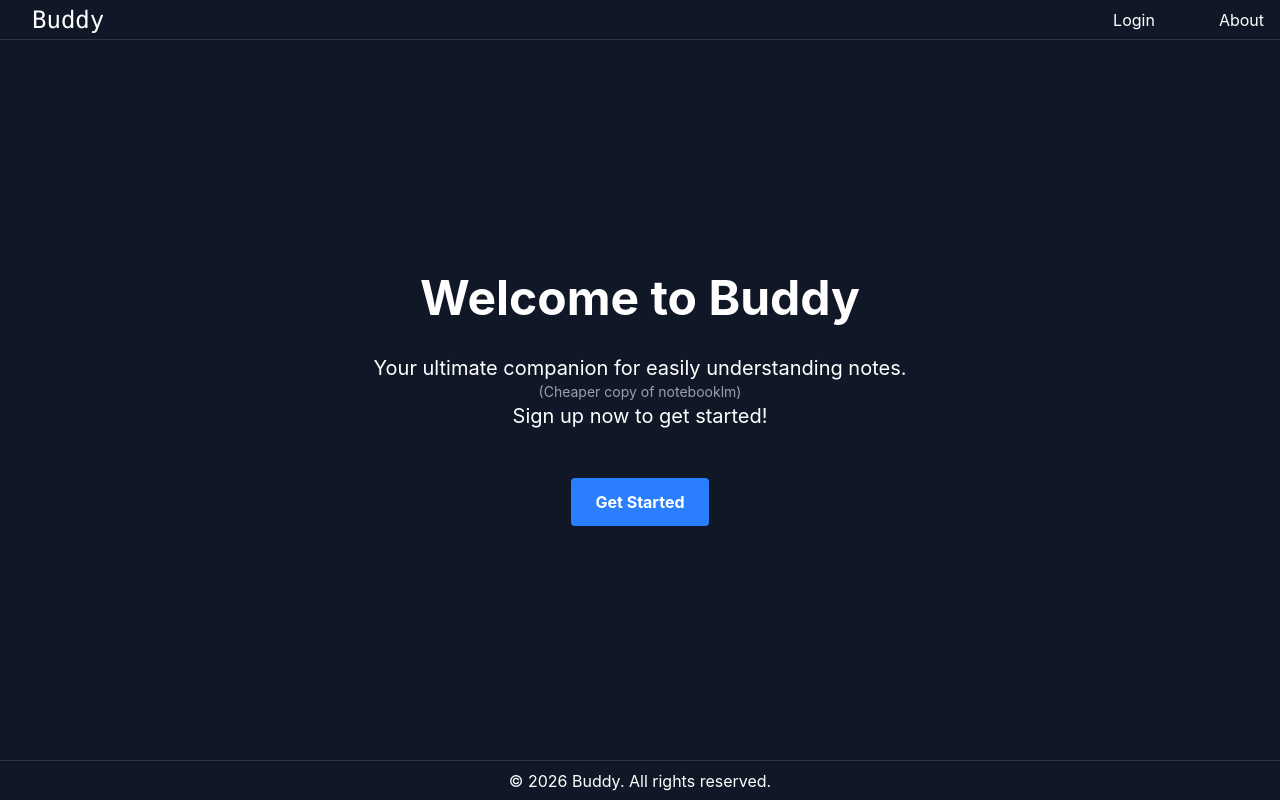
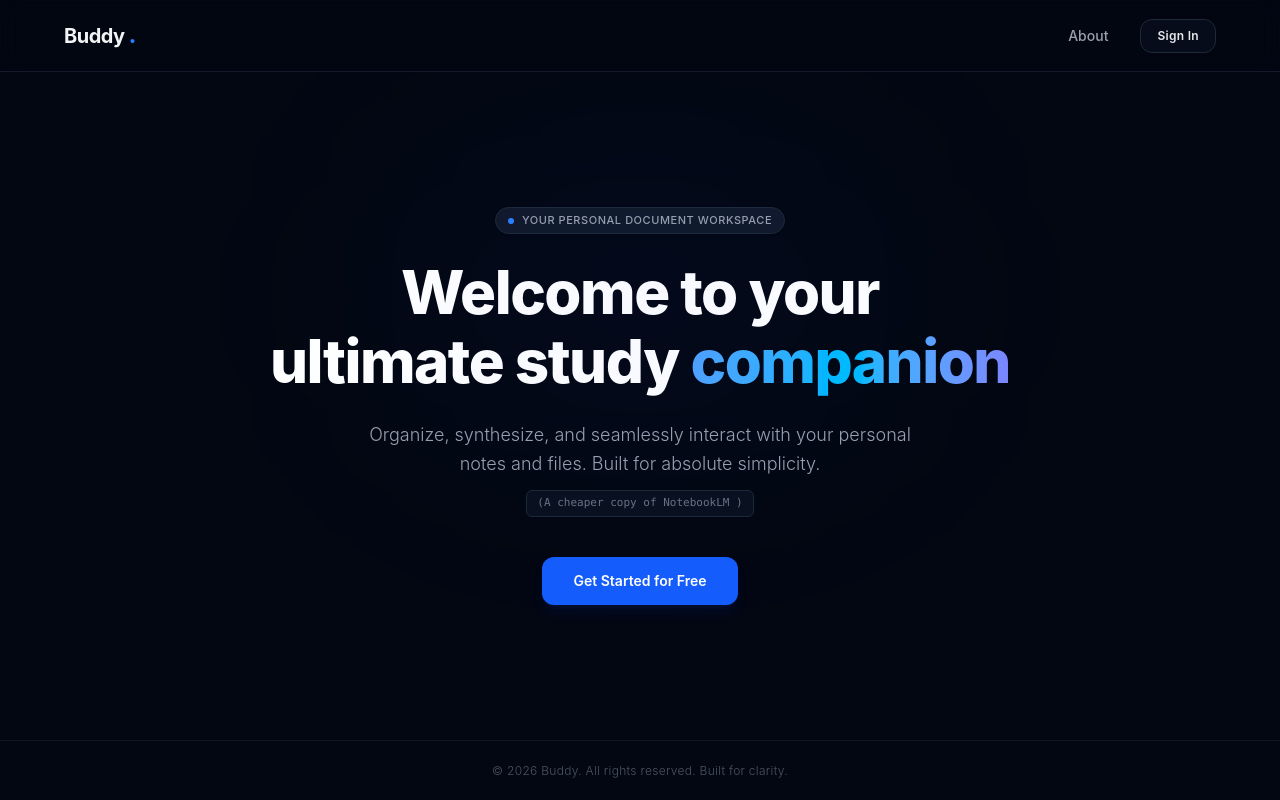
Before and after one commit to OikawaToru1/Buddy, a React (Vite) app in the folder client/: page / in a window 1280 px wide. Built offline with nearby package versions, Linux system fonts and the light colour scheme.

Commit message:
changed ui for landing page

```diff
--- a/client/src/pages/LandingPage.tsx
+++ b/client/src/pages/LandingPage.tsx
@@ -3,36 +3,83 @@ function LandingPage() {
 
 
   return (
-    <div className="landing-page h-screen">
-      <header className="h-[5vh] landing-header flex justify-between items-center p-4 bg-gray-900 border-b border-gray-600/50 text-white">
-        <h1 className="font-mono text-2xl p-4 cursor-pointer select-none"><a href="/">Buddy</a></h1>
-        <nav className="flex gap-16">
-          <a href="/login" className="nav-link">
-            Login
+    <div className="landing-page min-h-screen bg-gray-950 text-gray-100 flex flex-col justify-between antialiased selection:bg-blue-500/30 selection:text-blue-200">
+      {/* Header */}
+      <header className="h-[72px] flex justify-between items-center px-6 lg:px-16 bg-gray-950/70 backdrop-blur-md border-b border-gray-800/60 sticky top-0 z-50 shrink-0">
+        <h1 className="text-xl font-bold tracking-tight cursor-pointer select-none">
+          <a
+            href="/"
+            className="hover:opacity-90 transition-opacity flex items-center gap-1"
+          >
+            Buddy<span className="text-blue-500 font-black">.</span>
           </a>
-          <a href="" className="nav-link">
+        </h1>
+        <nav className="flex items-center gap-8 text-sm font-medium text-gray-400">
+          <a
+            href="/about"
+            className="hover:text-white transition-colors duration-200"
+          >
             About
+          </a>
+          <a
+            href="/login"
+            className="text-gray-200 hover:text-white border border-gray-800 bg-gray-900/40 px-4 py-2 rounded-xl text-xs font-semibold tracking-wide transition-all duration-200 hover:border-gray-700 active:scale-95"
+          >
+            Sign In
           </a>
         </nav>
       </header>
-      <main className="landing-main flex flex-col items-center justify-center h-[90vh] bg-gray-900 text-white">
-        <h1 className="text-5xl font-bold mb-8">Welcome to Buddy</h1>
-        <h2 className="text-xl mb-12 text-center max-w-2xl">
-          Your ultimate companion for easily understanding notes. <br></br>
-          <p className="text-sm text-gray-400">(Cheaper copy of notebooklm)</p>
 
-          Sign up now to get started!
-        </h2>
-        <a
-          href="/signup"
-          className="bg-blue-500 hover:bg-blue-700 text-white font-bold py-3 px-6 rounded focus:outline-none focus:shadow-outline"
-        >
-          Get Started
-        </a>
+      {/* Hero Content Section */}
+      <main className="flex-1 flex flex-col items-center justify-center px-6 py-20 text-center relative overflow-hidden max-w-4xl mx-auto w-full">
+        {/* Subtle Decorative Background Accent (Not distracting, just premium depth) */}
+        <div className="absolute top-1/3 left-1/2 -translate-x-1/2 -translate-y-1/2 w-[500px] h-[250px] bg-blue-600/5 blur-[120px] rounded-full pointer-events-none" />
+
+        {/* Tiny Status Badge */}
+        <div className="inline-flex items-center gap-2 bg-gray-900 border border-gray-800 rounded-full px-3 py-1 mb-6 animate-fade-in shadow-sm">
+          <span className="h-1.5 w-1.5 rounded-full bg-blue-500"></span>
+          <span className="text-[11px] font-medium tracking-wider uppercase text-gray-400">
+            Your personal document workspace
+          </span>
+        </div>
+
+        {/* Hero Heading */}
+        <h1 className="text-4xl sm:text-6xl font-extrabold text-white tracking-tight leading-[1.15] mb-6">
+          Welcome to your <br />
+          ultimate study{" "}
+          <span className="bg-gradient-to-r from-blue-400 via-sky-400 to-indigo-400 bg-clip-text text-transparent">
+            companion
+          </span>
+        </h1>
+
+        {/* Supporting Description Subtext */}
+        <div className="flex flex-col items-center gap-3 max-w-xl mb-10">
+          <p className="text-base sm:text-lg text-gray-400 leading-relaxed font-light">
+            Organize, synthesize, and seamlessly interact with your personal
+            notes and files. Built for absolute simplicity.
+          </p>
+          {/* Your funny sub-tag, styled cleanly so it looks witty, not sloppy */}
+          <span className="inline-block font-mono text-[11px] bg-gray-900/60 border border-gray-800 text-gray-500 px-2.5 py-1 rounded-md">
+            (A cheaper copy of NotebookLM )
+          </span>
+        </div>
+
+        {/* Call to Action Button */}
+        <div className="flex flex-col sm:flex-row items-center gap-4 w-full justify-center">
+          <a
+            href="/signup"
+            className="w-full sm:w-auto text-sm font-semibold text-white bg-blue-600 hover:bg-blue-500 px-8 py-3.5 rounded-xl shadow-lg shadow-blue-600/10 transition-all duration-200 transform active:scale-[0.98] text-center"
+          >
+            Get Started for Free
+          </a>
+        </div>
       </main>
 
-      <footer className="landing-footer flex justify-center h-[5vh] items-center p-4 bg-gray-900 border-t border-gray-600/50 text-white bottom-0 w-full">
-        <p>&copy; 2026 Buddy. All rights reserved.</p>
+      {/* Footer */}
+      <footer className="h-[60px] flex justify-center items-center px-6 bg-gray-950 border-t border-gray-900 text-center shrink-0">
+        <p className="text-xs text-gray-600 font-light tracking-wide">
+          &copy; 2026 Buddy. All rights reserved. Built for clarity.
+        </p>
       </footer>
     </div>
   );
```
